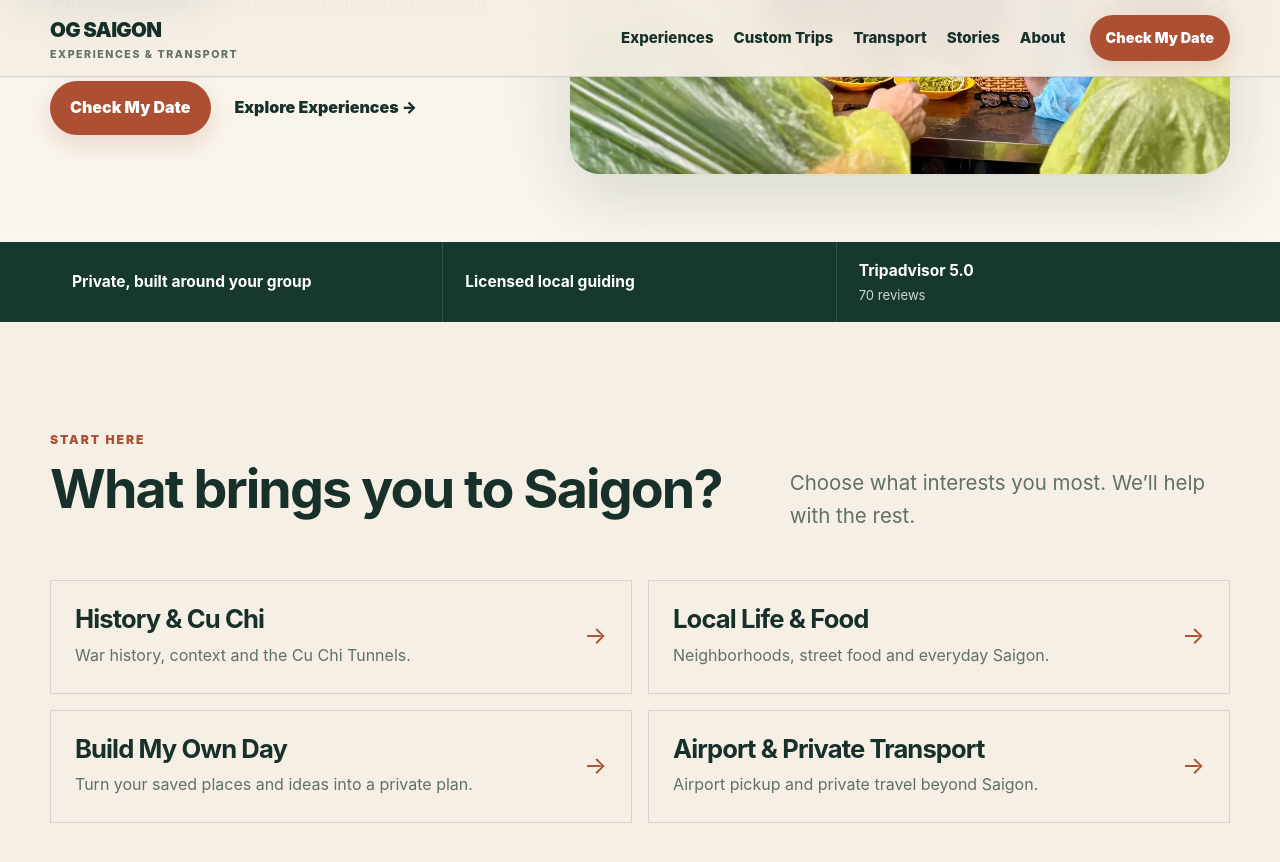
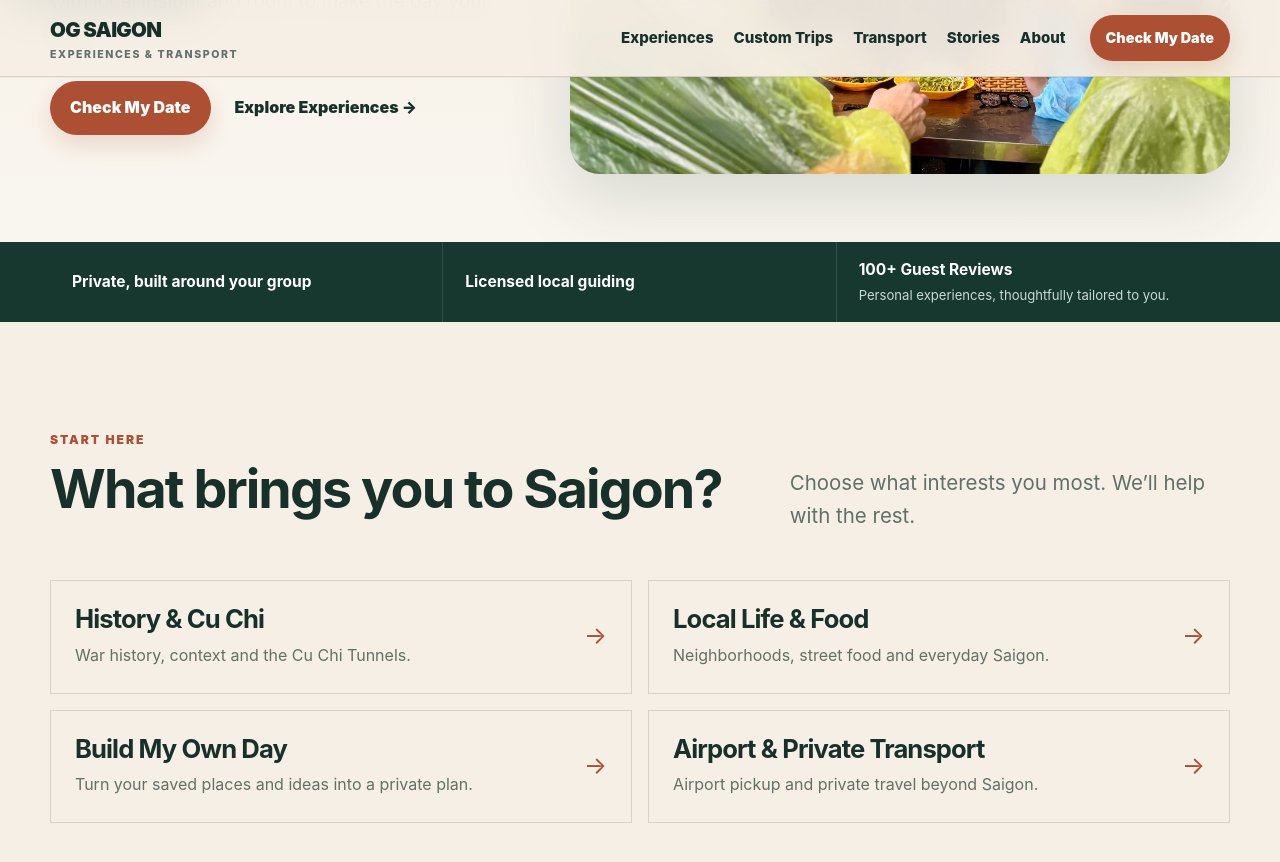
Before and after one commit to DSG2025/DSG2025.github.io, a Jekyll site: the page built from index.html, in a window 1280 px wide and 900 px high, scrolled down 454 px. Shown: the top 862 px of the window. Built offline with Jekyll 4.4.1, drawn with Linux system fonts in a browser that asks for light colours.

Commit message:
Show 100+ guest reviews in homepage trust strip

```diff
--- a/index.html
+++ b/index.html
@@ -100,9 +100,9 @@ footer_variant: home
 <div class="wrap trust-grid">
 <div class="trust-item"><strong>Private, built around your group</strong></div>
 <div class="trust-item"><strong>Licensed local guiding</strong></div>
-<a class="trust-item trust-review" data-platform-link="tripadvisor" data-review-platform="tripadvisor" data-review-aria-action="Read OG Saigon reviews on" href="https://www.tripadvisor.com/Attraction_Review-g293925-d34420172-Reviews-OG_Saigon_Experience_Transport-Ho_Chi_Minh_City.html" rel="noopener" target="_blank">
-<strong>Tripadvisor <span data-review-rating=""></span></strong>
-<span data-review-count="">Read traveller reviews</span>
+<a class="trust-item trust-review" href="#traveler-reviews">
+<strong>100+ Guest Reviews</strong>
+<span>Personal experiences, thoughtfully tailored to you.</span>
 </a>
 </div>
 </section>
```
